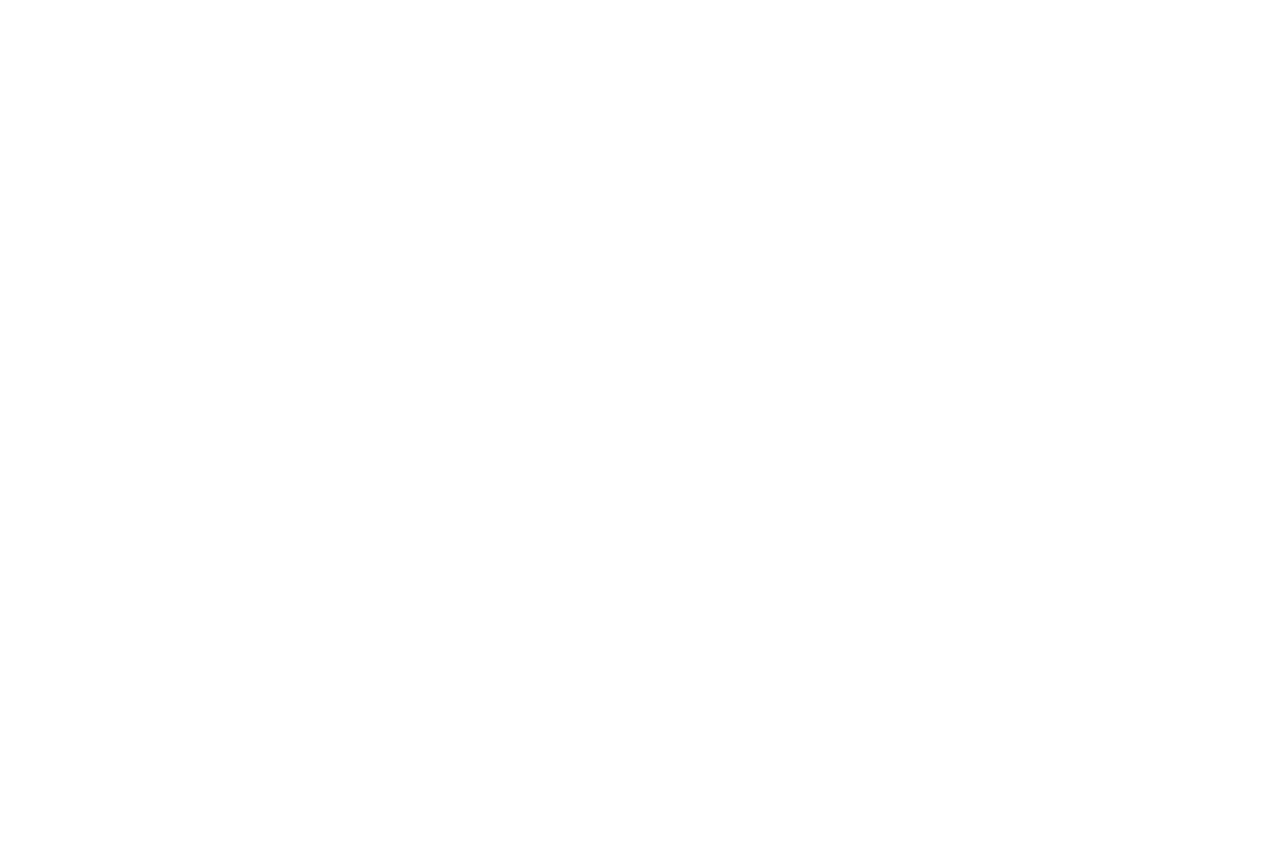
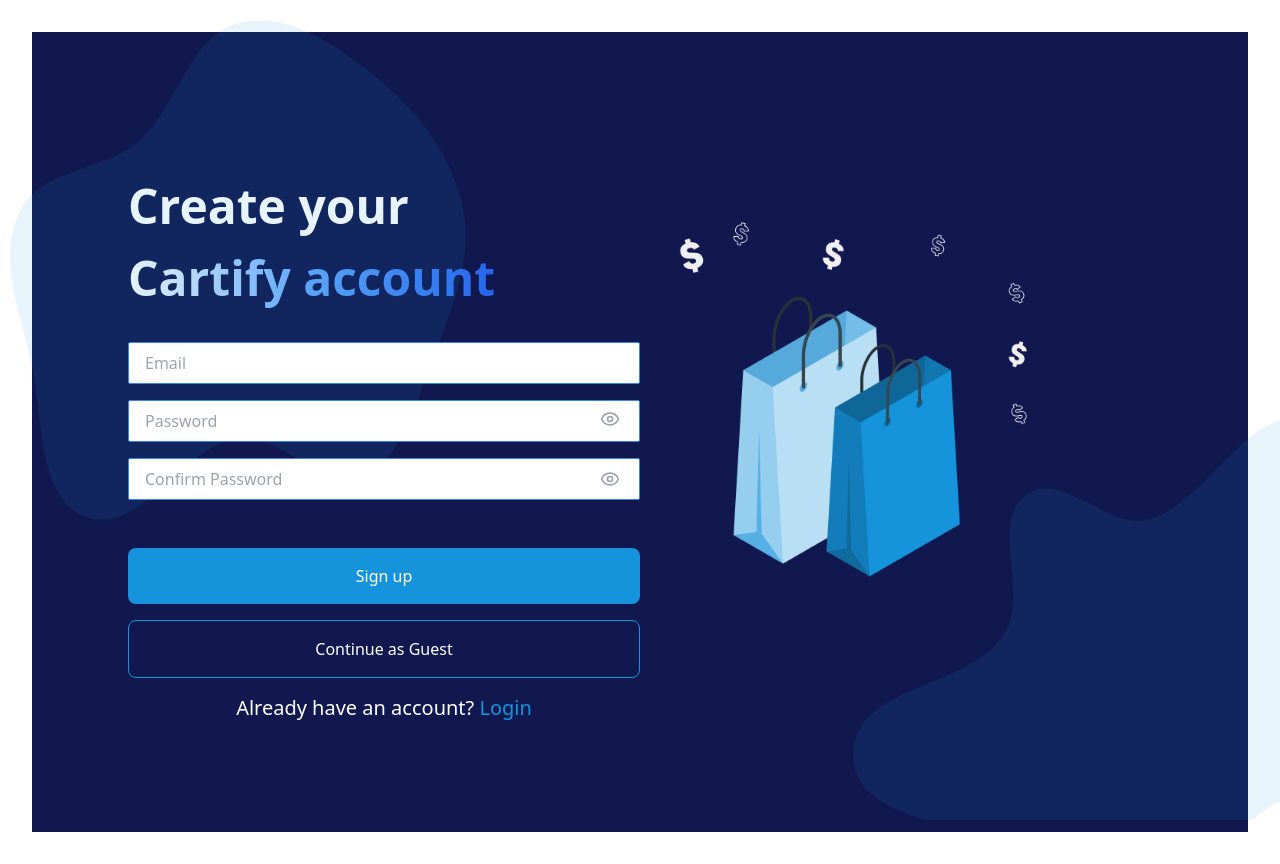
Before and after one commit to ozioma23/cartify-app, a React (Vite) app in the folder cartify/: page /Signup in a window 1280 px wide. Before the commit this address had no page. Before the commit the page ends 800 px from the top, so only its background shows below. Built offline with nearby package versions, Linux system fonts and the light colour scheme.

Commit message:
the signup page has been implemented

```diff
--- a/cartify/src/App.jsx
+++ b/cartify/src/App.jsx
@@ -3,6 +3,7 @@ import { BrowserRouter as Router, Routes, Route } from "react-router-dom";
 import { UserContextProvider } from "./context/UserContext";
 import LandingPage from "./pages/LandingPage"
 import LoginPage from "./pages/LoginPage";
+import Signup from './pages/Signup';
 
 import './App.css'
 
@@ -15,6 +16,7 @@ function App() {
         <Routes>
           <Route path="/" element={<LandingPage />} />
           <Route path="/LoginPage" element={<LoginPage />} />
+          <Route path="/Signup" element={<Signup />} />
         </Routes>
       </Router>
     </UserContextProvider>
--- a/cartify/src/pages/LoginPage.jsx
+++ b/cartify/src/pages/LoginPage.jsx
@@ -21,15 +21,17 @@ const LoginPage = () => {
             return;
         }
 
+        const storedUser = JSON.parse(localStorage.getItem("cartifyUser"));
+
+    if (!storedUser || storedUser.email !== email) {
+        setError("Invalid email or password.");
+        return;
+    }
+
         const userData = { email };
         loginUser(userData);
         localStorage.setItem("cartifyUser", JSON.stringify(userData));
         navigate("/HomePage");
-    };
-
-    const handleLogin = () => {
-        console.log("Navigating to Login");
-        navigate("/LoginPage");
     };
 
     const handleSignUp = () => {
@@ -72,6 +74,8 @@ const LoginPage = () => {
                     />
                 </div>
                         <div className=" flex flex-col space-y-4 mb-8">
+                        {error && <p className="text-red-500 text-sm">{error}</p>}
+
                             <form onSubmit={handleSubmit} className="flex flex-col space-y-4">
                                 <div className="relative w-full">
                                     <input
@@ -101,7 +105,7 @@ const LoginPage = () => {
                                     </button>
                                 </div>
                                 <div className="mt-10 flex flex-col space-y-4">
-                                    <button onClick={handleLogin} className="bg-secondary text-white px-6 py-3 md:px-8 md:py-4 rounded-lg" type="submit">
+                                    <button className="bg-secondary text-white px-6 py-3 md:px-8 md:py-4 rounded-lg" type="submit">
                                         Login
                                     </button>
 
--- /dev/null
+++ b/cartify/src/pages/Signup.jsx
@@ -0,0 +1,157 @@
+import { Eye, EyeOff } from "lucide-react";
+import { useState, useContext } from "react";
+import { UserContext } from "../context/UserContext";
+import { useNavigate } from "react-router-dom";
+
+const Signup = () => {
+    const { loginUser, continueAsGuest } = useContext(UserContext);
+    const navigate = useNavigate();
+
+    // State for email, password, and error messages
+    const [email, setEmail] = useState("");
+    const [password, setPassword] = useState("");
+    const [confirmPassword, setConfirmPassword] = useState("");
+    const [showPassword, setShowPassword] = useState(false);
+    const [showConfirmPassword, setShowConfirmPassword] = useState(false);
+    const [error, setError] = useState("");
+
+    const handleSubmit = (e) => {
+        e.preventDefault();
+
+        if (!email || !password) {
+            setError("Please enter both email and password.");
+            return;
+        }
+
+        if (password !== confirmPassword) {
+            setError("Passwords do not match.");
+            return;
+        }
+
+        const userData = { email };
+        loginUser(userData);
+        localStorage.setItem("cartifyUser", JSON.stringify(userData));
+        navigate("/HomePage");
+    };
+
+    const handleLogin = () => {
+        console.log("Navigating to Login");
+        navigate("/LoginPage");
+    };
+
+    const handleGuestAccess = () => {
+        if (continueAsGuest) {
+            console.log("Continuing as Guest");
+            continueAsGuest();
+            navigate("/HomePage");
+        } else {
+            console.error("UserContext is not available!");
+        }
+    };
+
+    return (
+        <>
+            <div className="flex flex-col-reverse lg:flex-row items-center justify-center min-h-screen px-8 md:px-12 lg:px-24 bg-primary text-white">
+                <div className="flex flex-col text-center lg:text-left lg:p1-12 w-full lg:w-1/2">
+                    <h1 className="text-2xl md:text-3xl lg:text-5xl font-bold mt-4 lg:mt-20 lg:mb-4 text-left">
+                        Create your <br />
+                        <span className="text-blue-400 leading-loose bg-gradient-to-r from-white via-blue-400 to-blue-600 text-transparent bg-clip-text">
+                            <span> Cartify account</span>
+                        </span>
+                    </h1>
+                    <div>
+                    <div className="">
+                    <img
+                        src="/shapes/irregular1.svg"
+                        alt="Irregular Shape 1"
+                        className="absolute top-[-30px] lg:top-[20px] left-0 sm:left-[-15px] w-[300px] h-[250px] sm:w-[400px] sm:h-[350px] md:w-[500px] md:h-[450px] lg:w-[600px] lg:h-[500px] pointer-events-none"
+                    />
+
+                    <img
+                        src="/shapes/irregular2.svg"
+                        alt="Irregular Shape 2"
+                        className="absolute bottom-[-200px] md:bottom-[-20px] right-0 w-[300px] h-[250px] sm:w-[350px] sm:h-[300px] md:w-[400px] md:h-[350px] lg:w-[450px] lg:h-[400px] pointer-events-none"
+                    />
+                </div>
+                        <div className=" flex flex-col space-y-4">
+                            <form onSubmit={handleSubmit} className="flex flex-col space-y-4">
+                                <div className="relative w-full">
+                                    <input
+                                        type="email"
+                                        placeholder="Email"
+                                        value={email}
+                                        onChange={(e) => setEmail(e.target.value)}
+                                        required
+                                        className="border border-blue-500 px-4 py-2 rounded-sm focus:outline-none focus:ring-2 focus:ring-blue-400 w-full text-black"
+                                    />
+                                </div>
+                                <div className="relative w-full">
+                                    <input
+                                        type={showPassword ? "text" : "password"}
+                                        placeholder="Password"
+                                        value={password}
+                                        onChange={(e) => setPassword(e.target.value)}
+                                        required
+                                        className="border border-blue-500 px-4 py-2 rounded-sm focus:outline-none focus:ring-2 focus:ring-blue-400 w-full text-black pr-10"
+                                    />
+                                    <button
+                                        type="button"
+                                        onClick={() => setShowPassword(!showPassword)}
+                                        className="mb-1 absolute inset-y-0 right-5 flex items-center text-gray-400 hover:text-gray-600"
+                                    >
+                                        {showPassword ? <EyeOff size={20} /> : <Eye size={20} />}
+                                    </button>
+                                </div>
+                                <div className="relative w-full ">
+                                    <input
+                                        type={showPassword ? "text" : "password"}
+                                        placeholder="Confirm Password"
+                                        value={confirmPassword}
+                                        onChange={(e) => setConfirmPassword(e.target.value)}
+                                        required
+                                        className="border border-blue-500 px-4 py-2 mb-8 rounded-sm focus:outline-none focus:ring-2 focus:ring-blue-400 w-full text-black pr-10"
+                                    />
+                                    <button
+                                        type="button"
+                                        onClick={() => setShowConfirmPassword(!showConfirmPassword)}
+                                        className="mb-8 absolute inset-y-0 right-5 flex items-center text-gray-400 hover:text-gray-600"
+                                    >
+                                        {showConfirmPassword ? <EyeOff size={20} /> : <Eye size={20} />}
+                                    </button>
+                                </div>
+                                <div className="mt-10 flex flex-col space-y-4">
+                                    <button className="bg-secondary text-white px-6 py-3 md:px-8 md:py-4 rounded-lg" type="submit">
+                                        Sign up
+                                    </button>
+
+                                    <button onClick={handleGuestAccess} className="border border-secondary text-white  px-8 py-4 rounded-lg">
+                                        Continue as Guest
+                                    </button>
+                                </div>
+
+                            </form>
+                        </div>
+
+
+                        <p className=" mt-0 text-center pb-10 mt-16  lg:mt-4 text-lg md:text-lg lg:text-xl">
+                            Already have an account?
+                            <span onClick={handleLogin} className="text-secondary cursor-pointer"> Login</span>
+                        </p>
+                    </div>
+
+                </div>
+                <div className="mt-8 lg:mt-0 lg:pb-20 flex justify-center lg:justify-end w-full lg:w-1/2 lg:pr-16 xl:pr-28">
+                    <img
+                        src="/Images/Retail markdown.png"
+                        alt="shopping bag"
+                        className="h-64 md:h-80 lg:h-96 w-auto"
+                    />
+                </div>
+
+            </div>
+
+        </>
+    );
+};
+
+export default Signup;
```
